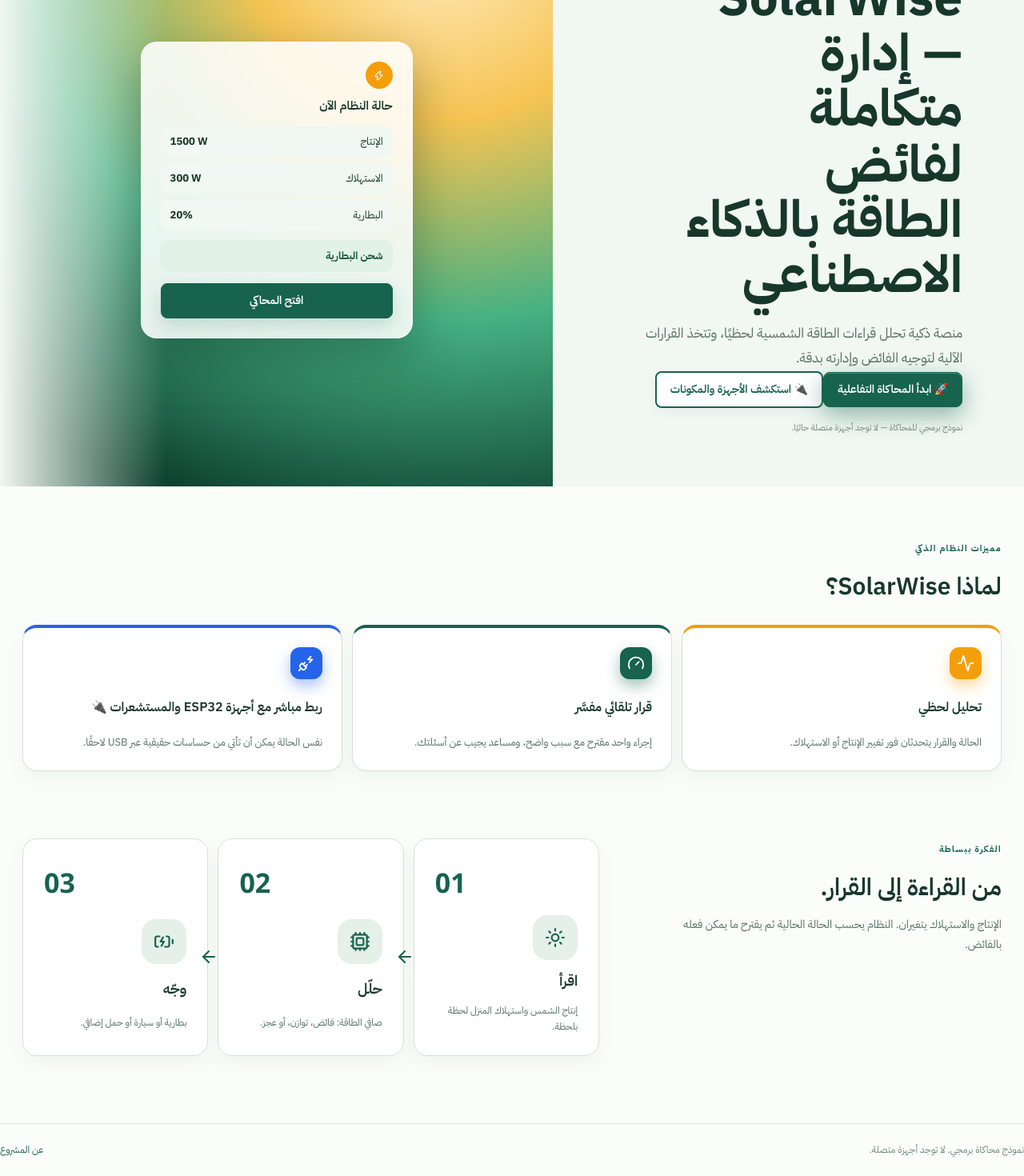
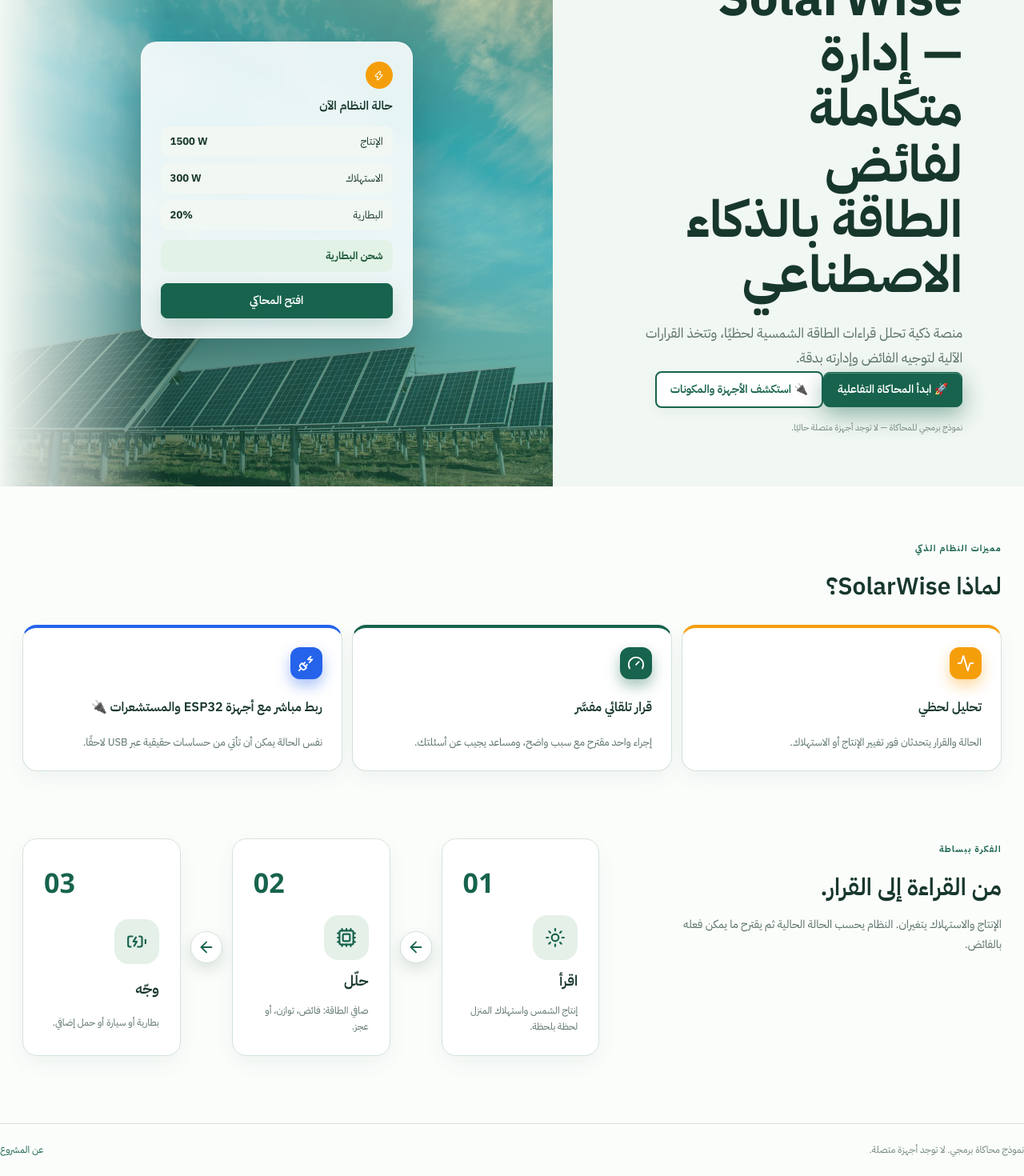
Before and after one commit to mur99k/shamsi-smart, a Next.js app: page / in a window 1280 px wide. Shown: the part 210-1680 px from the top of the page at 80% size. Built offline with nearby package versions, Linux system fonts and the light colour scheme.

Commit message:
feat(home): solar photo blend hero, grid-item step arrows, sticky drawer footer

```diff
--- a/src/app/globals.css
+++ b/src/app/globals.css
@@ -363,10 +363,10 @@
   .drawer-head { display: flex; align-items: center; justify-content: space-between; padding: 2px 4px 14px; margin-bottom: 8px; border-bottom: 1px solid var(--border); }
   .drawer-brand { display: inline-flex; align-items: center; gap: 8px; font-weight: 700; font-size: 17px; }
   .drawer-brand svg { color: #ad781d; }
-  .drawer-footer { display: grid; gap: 10px; margin-top: auto; padding-top: 16px; border-top: 1px solid var(--border); }
+  .drawer-footer { display: grid; gap: 10px; margin-top: auto; padding-top: 16px; border-top: 1px solid var(--border); position: sticky; bottom: 0; background: rgba(251, 253, 251, 0.98); padding-bottom: 6px; }
   .drawer-footer .language-button, .drawer-footer .mode-switch { display: inline-flex; width: 100%; min-height: 50px; justify-content: center; font-size: 14px; }
   .drawer-footer .small { text-align: center; }
-  .nav-scrim { display: block; position: fixed; inset: 0; z-index: 50; background: rgba(23, 55, 44, 0.32); backdrop-filter: blur(2px); }
+  .nav-scrim { display: block; position: fixed; inset: 0; z-index: 50; background: rgba(23, 55, 44, 0.45); }
   .overview-grid, .assistant-grid { grid-template-columns: 1fr; gap: 22px; }
   .system-context dl { display: grid; grid-template-columns: 1fr 1fr; column-gap: 26px; }
   .simulator-grid { grid-template-columns: minmax(0, 1fr) minmax(0, 1fr); gap: 25px; }
@@ -775,7 +775,8 @@
 .landing-hero-copy p { max-width: 42ch; margin-top: 22px; color: #587066; font-size: 17px; line-height: 1.85; }
 .button.primary.glow { box-shadow: 0 10px 28px rgba(23, 99, 77, 0.45), inset 0 1px 0 rgba(255, 255, 255, 0.25); }
 .button.bordered { background: #fff; border: 2px solid #17634d; color: #17634d; }
-.landing-hero-visual { position: relative; min-height: 520px; overflow: hidden; display: grid; place-items: center; padding: 40px; background: radial-gradient(120% 100% at 80% 10%, #ffe9b8 0%, #f6c453 28%, #46b183 62%, #0b3d2c 100%); }
+.landing-hero-visual { position: relative; min-height: 520px; overflow: hidden; display: grid; place-items: center; padding: 40px; background: url("/solar-panels.jpg") center / cover no-repeat, radial-gradient(120% 100% at 80% 10%, #ffe9b8 0%, #f6c453 28%, #46b183 62%, #0b3d2c 100%); }
+.landing-hero-visual::before { content: ""; position: absolute; inset: 0; background: linear-gradient(200deg, rgba(246, 196, 83, 0.55) 0%, rgba(70, 177, 131, 0.45) 45%, rgba(11, 61, 44, 0.72) 100%); pointer-events: none; }
 .landing-hero-visual::after { content: ""; position: absolute; inset: 0; background: linear-gradient(90deg, #f1f7f2 0%, rgba(241, 247, 242, 0) 30%); pointer-events: none; }
 .live-snapshot { position: relative; z-index: 1; width: min(340px, 100%); border-radius: 20px; padding: 24px; background: rgba(255, 255, 255, 0.88); border: 1px solid rgba(255, 255, 255, 0.7); box-shadow: 0 24px 60px rgba(9, 40, 30, 0.35); backdrop-filter: blur(10px); -webkit-backdrop-filter: blur(10px); }
 .live-snapshot h2 { font-size: 15px; margin: 10px 0 14px; }
@@ -795,12 +796,13 @@
 .landing-feats .feat-decision .feature-icon { background: #17634d; color: #fff; box-shadow: 0 8px 18px rgba(23, 99, 77, 0.4); }
 .landing-feats .feat-hardware { border-top-color: #2563eb; }
 .landing-feats .feat-hardware .feature-icon { background: #2563eb; color: #fff; box-shadow: 0 8px 18px rgba(37, 99, 235, 0.4); }
+.landing-steps.big { grid-template-columns: minmax(0, 1fr) auto minmax(0, 1fr) auto minmax(0, 1fr); align-items: stretch; }
 .landing-steps.big > div.big-step { position: relative; min-height: 220px; padding: 26px; border-radius: 18px; }
 .big-num { font-size: 34px !important; font-weight: 800; color: #17634d !important; letter-spacing: 0 !important; }
 .big-icon { display: inline-grid; place-items: center; width: 56px; height: 56px; border-radius: 18px; background: #e4f0e8; color: #17634d; }
-.big-link-h { position: absolute; top: 50%; inset-inline-end: -24px; z-index: 1; color: #17634d; }
+.big-link-h { align-self: center; display: inline-grid; place-items: center; width: 40px; height: 40px; border-radius: 99px; background: #fff; border: 1px solid var(--border); color: #17634d; box-shadow: 0 8px 18px rgba(28, 76, 56, 0.15); }
 .big-link-v { display: none; }
-@media (max-width: 850px) { .big-link-h { display: none; } .big-link-v { display: block; justify-self: center; color: #17634d; } }
+@media (max-width: 850px) { .landing-steps.big { grid-template-columns: minmax(0, 1fr); } .big-link-h { display: none; } .big-link-v { display: inline-grid; place-items: center; justify-self: center; width: 40px; height: 40px; border-radius: 99px; background: #fff; border: 1px solid var(--border); color: #17634d; box-shadow: 0 8px 18px rgba(28, 76, 56, 0.15); } }
 .landing-note { margin-top: 16px; color: #71877d; font-size: 11px; }
 .landing-hero-media { position: relative; min-height: 520px; overflow: hidden; }
 .landing-hero-media::after { content: ""; position: absolute; inset: 0; background: linear-gradient(90deg, #f1f7f2 0%, rgba(241,247,242,.08) 24%, rgba(0,0,0,.06)); pointer-events: none; }
--- a/src/app/page.tsx
+++ b/src/app/page.tsx
@@ -1,5 +1,6 @@
 "use client";
 
+import { Fragment } from "react";
 import Link from "next/link";
 import { Activity, Gauge, PlugZap, Sun, Cpu, BatteryCharging, ArrowLeft, ArrowRight, ArrowDown, Zap } from "lucide-react";
 import { ACTION_META } from "@/types/energy";
@@ -58,13 +59,15 @@
 
     <section className="landing-how"><div className="landing-section-intro"><span className="eyebrow">{ar ? "الفكرة ببساطة" : "THE IDEA, SIMPLIFIED"}</span><h2>{ar ? "من القراءة إلى القرار." : "From reading to decision."}</h2><p>{ar ? "الإنتاج والاستهلاك يتغيران. النظام يحسب الحالة الحالية ثم يقترح ما يمكن فعله بالفائض." : "Production and demand change. The system calculates the current state, then recommends what can happen to the surplus."}</p></div>
       <div className="landing-steps big">
-        {steps.map((s, i) => <div key={s.num} className="big-step">
-          <span className="big-num" dir="ltr">{s.num}</span>
-          <span className="big-icon"><s.icon size={26} /></span>
-          <h3>{ar ? s.titleAr : s.titleEn}</h3><p>{ar ? s.descAr : s.descEn}</p>
-          {i < steps.length - 1 && <span className="big-link-h" aria-hidden="true"><Forward size={24} /></span>}
-          {i < steps.length - 1 && <span className="big-link-v" aria-hidden="true"><ArrowDown size={24} /></span>}
-        </div>)}
+        {steps.map((s, i) => <Fragment key={s.num}>
+          <div className="big-step">
+            <span className="big-num" dir="ltr">{s.num}</span>
+            <span className="big-icon"><s.icon size={26} /></span>
+            <h3>{ar ? s.titleAr : s.titleEn}</h3><p>{ar ? s.descAr : s.descEn}</p>
+          </div>
+          {i < steps.length - 1 && <span className="big-link-h" aria-hidden="true"><Forward size={22} /></span>}
+          {i < steps.length - 1 && <span className="big-link-v" aria-hidden="true"><ArrowDown size={22} /></span>}
+        </Fragment>)}
       </div>
     </section>
   </div>;
```
